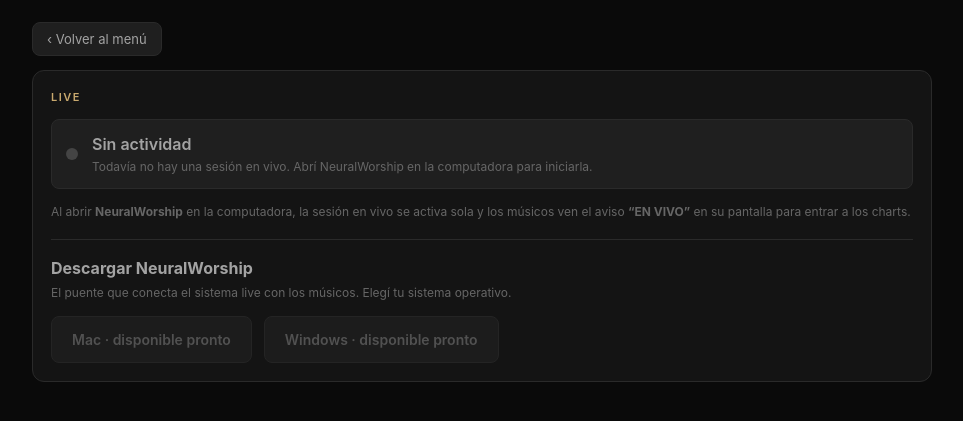
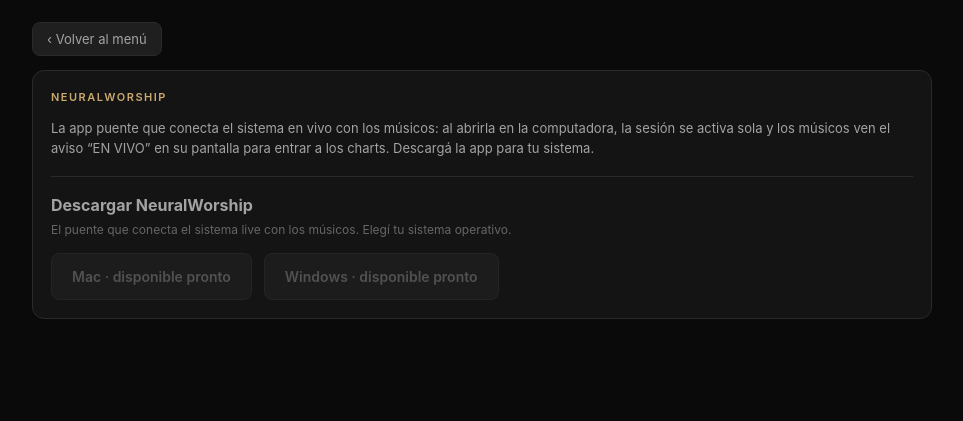
Before and after one commit to ulises02jr/Neural, a Flask app: page /admin in a window 1280 px wide, after a click on "NeuralWorship". Shown: the part 56-477 px from the top of the page, without its empty margins (158-1121 px from the left). Run offline with Flask 3, Linux system fonts and the light colour scheme; the visitor is signed in with stand-in values (Sample User, id 1); data comes from the database, SQL or seed files in the repository.

Commit message:
Respaldo del servidor 2026-07-28_04-10

```diff
--- a/server/templates/admin.html
+++ b/server/templates/admin.html
@@ -208,36 +208,8 @@
 
   <!-- Live (Mac local) -->
   <div class="card sec-card" id="live">
-    <h2>Live</h2>
-    {% if live_activo %}
-      <div style="display:flex;align-items:center;gap:14px;padding:12px 14px;background:rgba(220,40,60,0.1);border:1px solid rgba(220,40,60,0.3);border-radius:8px;margin-bottom:12px">
-        <div style="width:12px;height:12px;border-radius:50%;background:#ff3b50;box-shadow:0 0 8px rgba(255,59,80,0.7)"></div>
-        <div style="flex:1">
-          <div style="font-weight:700;color:#fff">🔴 EN VIVO</div>
-          <div style="font-size:12px;color:#a3a3a3;margin-top:2px">
-            Mac local: <code style="background:#1f1f1f;padding:2px 6px;border-radius:4px;color:#C9A96E">{{ live_ip }}</code>
-            {% if ultimo_heartbeat_seg is not none %}
-              · Último heartbeat: hace {{ ultimo_heartbeat_seg }}s
-            {% endif %}
-          </div>
-        </div>
-      </div>
-      <form method="POST" action="{{ url_for('admin_live_off') }}" onsubmit="return confirm('¿Forzar apagado del live?')">
-<input type="hidden" name="_csrf" value="{{ csrf_token() }}">
-        <button type="submit" class="danger">Forzar terminar live</button>
-      </form>
-    {% else %}
-      <div style="display:flex;align-items:center;gap:14px;padding:12px 14px;background:var(--raised);border:1px solid var(--line);border-radius:8px">
-        <div style="width:12px;height:12px;border-radius:50%;background:#444"></div>
-        <div style="flex:1">
-          <div style="font-weight:600;color:var(--txt2)">Sin actividad</div>
-          <div style="font-size:12px;color:var(--txt3);margin-top:2px">Todavía no hay una sesión en vivo. Abrí NeuralWorship en la computadora para iniciarla.</div>
-        </div>
-      </div>
-    {% endif %}
-    <p class="help" style="margin-top:14px">
-      Al abrir <b>NeuralWorship</b> en la computadora, la sesión en vivo se activa sola y los músicos ven el aviso <b>“EN VIVO”</b> en su pantalla para entrar a los charts.
-    </p>
+    <h2>NeuralWorship</h2>
+    <div style="font-size:13px;color:var(--txt2);margin:2px 0 16px">La app puente que conecta el sistema en vivo con los músicos: al abrirla en la computadora, la sesión se activa sola y los músicos ven el aviso “EN VIVO” en su pantalla para entrar a los charts. Descargá la app para tu sistema.</div>
 
     <!-- Descargas de la app NeuralWorship -->
     <div style="margin-top:18px;border-top:1px solid var(--line);padding-top:16px">
```
Also changed, not shown: 1 other file.
